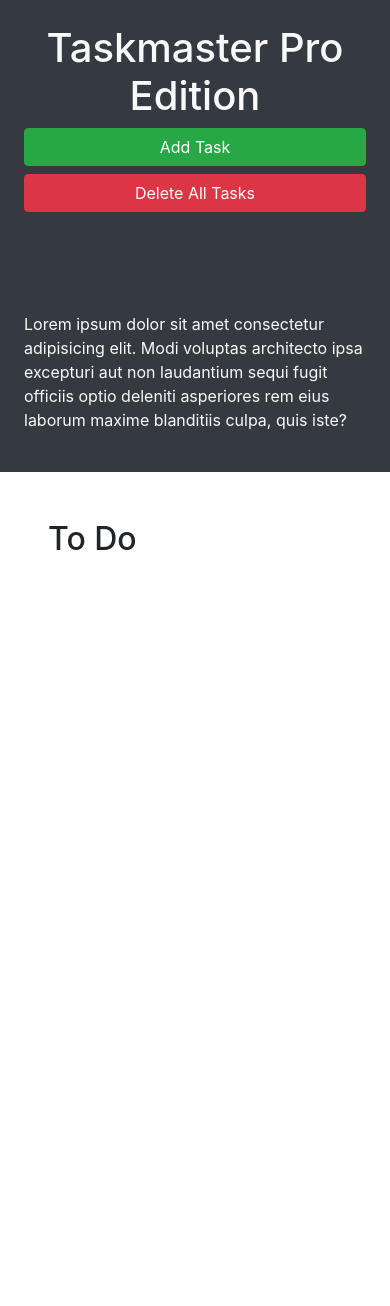
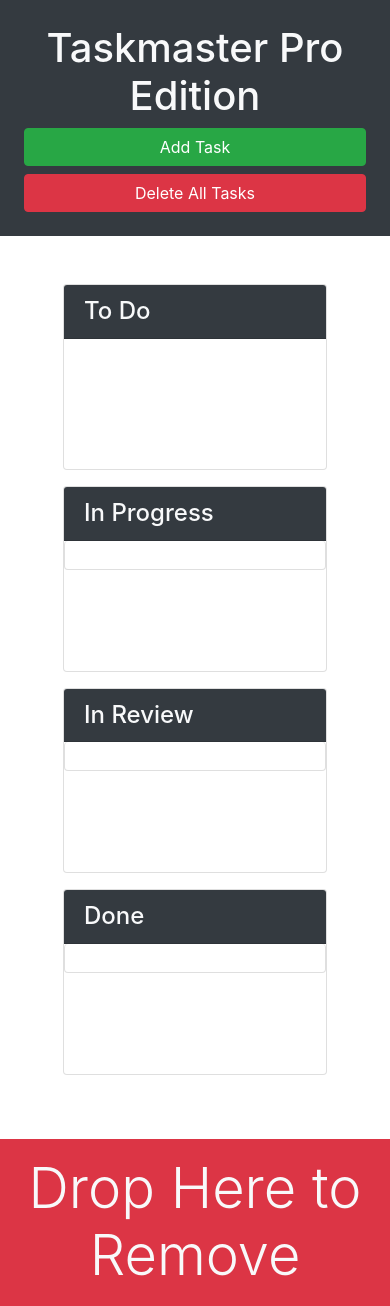
Before and after one commit to geigea84/taskmaster-pro, a plain HTML site: page module_5_starter/taskmaster-starter/index.html in a window 390 px wide. Before the commit the page ends 844 px from the top, so only its background shows below. Drawn offline with nearby package versions, Linux system fonts and the light colour scheme.

Commit message:
finished 5.2

```diff
--- a/module_5_starter/taskmaster-starter/index.html
+++ b/module_5_starter/taskmaster-starter/index.html
@@ -11,22 +11,87 @@
 </head>
 
 <body>
-
+<!--If we look at Bootstrap's documentation, we can see a menu item called Utilities on the left-hand column.
+When we click on that, the left column will open a submenu with all the different types of utility classes
+we can use. This includes colors, display, sizing, spacing, and many more (including its own set of flexbox classes).-->
+<!--mt-auto under Flex, d-none d-lg-block under Display-->
   <div class="row min-vh-100 no-gutters">
-    <header class="col-12 col-lg-3 bg-dark text-light d-flex flex-column p-4 p-lg-3">
+    <header class="col-12 col-lg-3 bg-dark text-light sticky-top d-flex flex-column p-4 p-lg-3">
       <h1 class="text-center">Taskmaster Pro Edition</h1>
       <button id="create-task" class="btn btn-block btn-success" data-toggle="modal" data-target="#task-form-modal">Add
         Task</button>
       <button id="remove-tasks" class="btn btn-block btn-danger">Delete All Tasks</button>
-      <p class="mt-auto">Lorem ipsum dolor sit amet consectetur adipisicing elit. Modi voluptas architecto ipsa
+      <p class="mt-auto d-none d-lg-block">Lorem ipsum dolor sit amet consectetur adipisicing elit. Modi voluptas architecto ipsa
         excepturi aut non
         laudantium sequi fugit officiis optio deleniti asperiores rem eius laborum maxime blanditiis culpa, quis iste?
       </p>
     </header>
-    <main class="col-12 col-lg-9">
-      <div class="m-5">
-        <h2>To Do</h2>
-        <ul id="list-toDo" class="list-group"> </ul>
+    <main class="col-12 col-lg-9 d-flex flex-column">
+      <!--5.2.4 The row class creates a flexbox that wraps overflowing content!
+        That's also why the inclusion of the justify-content-around class put space around the two elements,
+        as that's a flexbox-specific setting for how the flex parent should space out its child elements.-->
+      <!--5.2.4 Notice how we organized the HTML so that directly inside the <div> with a class row we have two
+        <div> elements with a class of col? Bootstrap considers all children in a row with a class that matches
+        col-* syntax to be columns, so now we have a row shared by two columns. If we resize the browser,
+        they grow and shrink at the same rate.-->
+      <!--For the task list <div> elements, we use col-12 to make each one run full width on small devices.
+        Then when the screen is 768px wide, the col-md-6 class takes over and tells each list to span six
+        columns instead of twelve. When we reach a much larger size—1200px to be exact—the col-xl-3 class takes
+        over, and each list spans only three columns.-->
+      <div class="m-5 row justify-content-around">
+        <!--to do start-->
+        <div class="col-12 col-md-6 col-xl-3 mb-3">
+          <div class="card">
+            <h4 class="card-header bg-dark text-light">To Do</h4>
+            <ul id="list-toDo" class="list-group"></ul>
+          </div>
+        </div>
+        <!--to do end-->
+        <!--in progress start-->
+        <div class="col-12 col-md-6 col-xl-3 mb-3">
+          <div class="card">
+            <h4 class="card-header bg-dark text-light">In Progress</h4>
+            <ul id="list-inProgress" class="list-group">
+              <li class="list-group-item">
+                <span class="badge badge-primary badge-pill"></span>
+                <p class="m-1"></p>
+              </li>
+            </ul>
+          </div>
+        </div>
+        <!--in progress end-->
+        <!--in review start-->
+        <div class="col-12 col-md-6 col-xl-3 mb-3">
+          <div class="card">
+            <h4 class="card-header bg-dark text-light">In Review</h4>
+            <ul id="list-inReview" class="list-group">
+              <li class="list-group-item">
+                <span class="badge badge-primary badge-pill"></span>
+                <p class="m-1"></p>
+              </li>
+            </ul>
+          </div>
+        </div>
+        <!--in review end-->
+        <!--done start-->
+        <div class="col-12 col-md-6 col-xl-3 mb-3">
+          <div class="card">
+            <h4 class="card-header bg-dark text-light">Done</h4>
+            <ul id="list-done" class="list-group">
+              <li class="list-group-item">
+                <span class="badge badge-primary badge-pill"></span>
+                <p class="m-1"></p>
+              </li>
+            </ul>
+          </div>
+        </div>
+        <!--done end-->
+      </div>
+      <!--5.2.6 d-flex flex-column mt-auto needs to be directly underneath the parent element with the flex declarations-->
+      <div id="trash" class="mt-auto">
+        <div class="w-100 bg-danger p-3 text-center text-light display-4">
+          Drop Here to Remove
+        </div>
       </div>
     </main>
   </div>
@@ -46,11 +111,11 @@
           <form>
             <div class="form-group">
               <label for="modalTaskDescription">Task description</label>
-              <textarea id="modalTaskDescription" rows="3"></textarea>
+              <textarea id="modalTaskDescription" rows="3" class="form-control"></textarea>
             </div>
             <div class="form-group">
               <label for="modalDueDate">Due date</label>
-              <input type="text" id="modalDueDate" placeholder="mm/dd/yyyy" autocomplete="off" />
+              <input type="text" class="form-control" id="modalDueDate" placeholder="mm/dd/yyyy" autocomplete="off" />
             </div>
           </form>
         </div>
```
